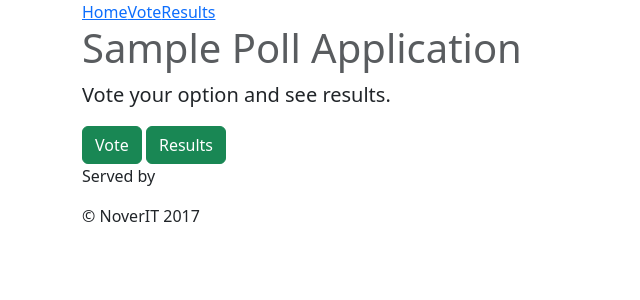
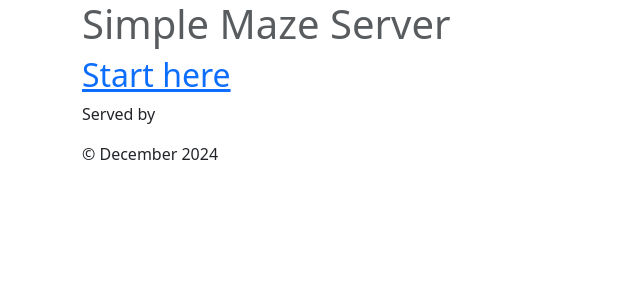
Before and after one commit to ErikPohl444/simple_server, a Flask app: template templates/index.html in a window 1280 px wide. Shown: the top 300 px of the page, without its empty margins (0-640 px from the left). Run offline with Flask 3, Linux system fonts and the light colour scheme; the template is opened without the code that fills it, so the values that code supplies are empty; some libraries are stand-ins or nearby versions.

Commit message:
modified index html for a start page and added and indicator for start and end of maze

```diff
--- a/main.py
+++ b/main.py
@@ -49,9 +49,14 @@ class Maze:
             return int(self.name.split('_')[0]), int(self.name.split('_')[1]), int(self.name.split('_')[2])
 
         def output_name(self, html):
+            room_name = f"Room {self.name}"
+            if self.is_start:
+                room_name += "START OF MAZE"
+            if self.is_finish:
+                room_name += "END OF MAZE"
             if html:
-                return f"<h1>Room {self.name}</h1>"
-            return f"Room {self.name}"
+                return f"<h1>{room_name}</h1>"
+            return room_name
 
         def all_exits(self, html):
             exits = ''
@@ -161,15 +166,14 @@ class Maze:
                 destination = self.rooms[x][y][z].make_exit(direction=dir, maze=self)
             except (ValueError, IndexError):
                 pass
-        destination.is_end = True
+        destination.is_finish = True
         print(destination.name)
         print("maze constructed")
 
-        # make exit
 
-# @app.route('/index.html')
-# def index():
-#     return render_template('index.html', hostname="hostname", poll=poll)
+@app.route('/index.html')
+def index():
+    return render_template('index.html', maze=maze)
 
 
 @app.route('/maze/<coordinates>')
--- a/templates/index.html
+++ b/templates/index.html
@@ -5,7 +5,7 @@
     <title><!DOCTYPE html>
 <html lang="en">
 <head>
-    <title>{{ poll.name }}</title>
+    <title>{{ maze.name }}</title>
     <link rel= "stylesheet" type= "text/css" href= "{{ url_for('static',filename='styles/bootstrap.min.css') }}">
 </head>
 <body>
@@ -13,22 +13,16 @@
         <div class="header">
             <nav>
                 <ul class="nav nav-pills pull-right">
-                    <li role="presentation" class="active"><a href="index.html">Home</a></li>
-                    <li role="presentation"><a href="vote.html">Vote</a></li>
-                    <li role="presentation"><a href="results.html">Results</a></li>
                 </ul>
             </nav>
-            <h1 class="text-muted">Sample Poll Application</h1>
+            <h1 class="text-muted">Simple Maze Server</h1>
         </div>
         <div class="jumbotron">
-            <h2>{{ poll.question }}</h2>
-            <p class="lead">Vote your option and see results.</p>
-            <a class="btn btn-success" href="vote.html" role="button">Vote</a>
-            <a class="btn btn-success" href="results.html" role="button">Results</a>
+            <h2><a href="http://127.0.0.1:8080/maze/0_0_0">Start here</a></h2>
         </div>
         <footer class="footer">
             <p> Served by {{hostname}}</p>
-            <p> &copy; NoverIT 2017</p>
+            <p> &copy; December 2024</p>
         </footer>
     </div>
 </body>
```
